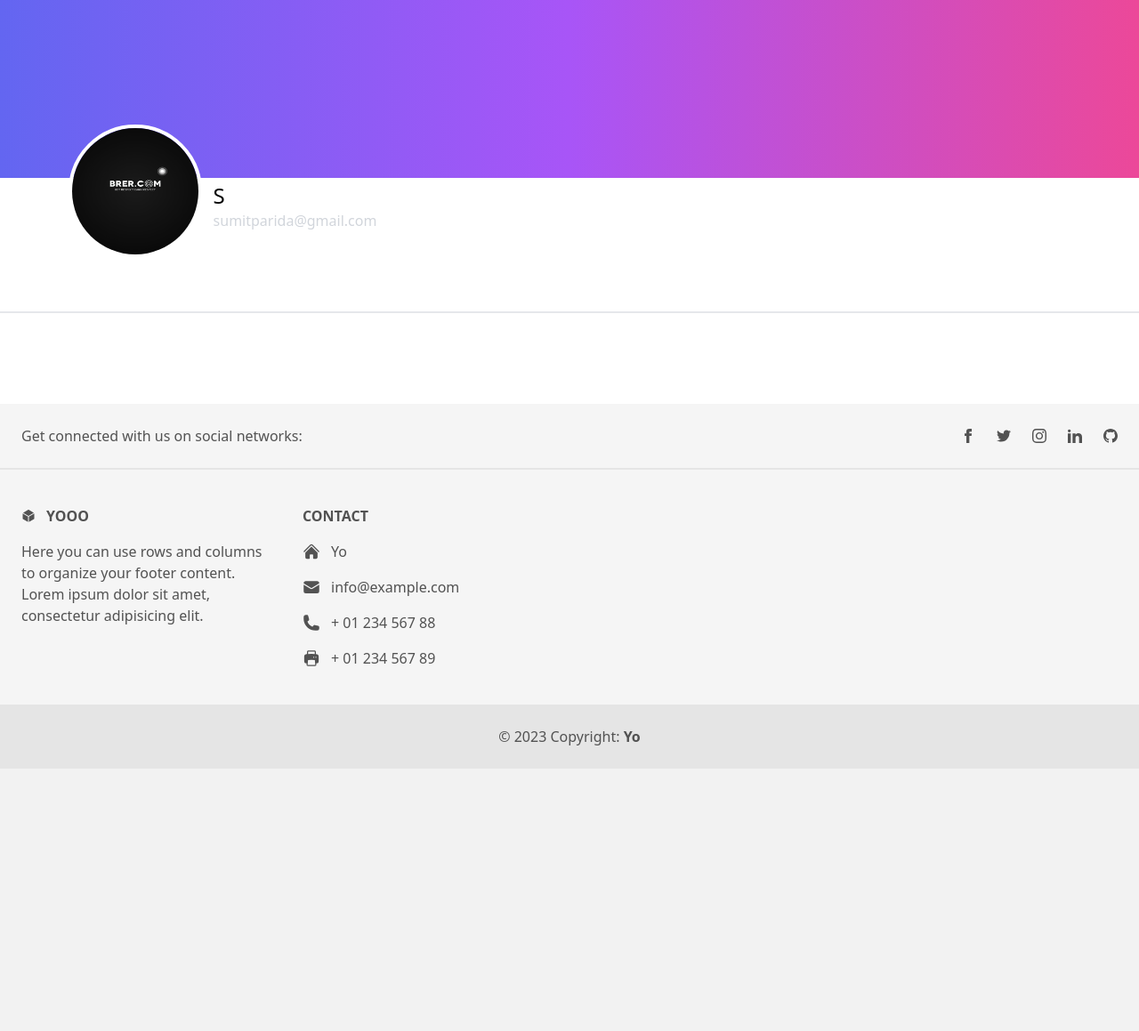
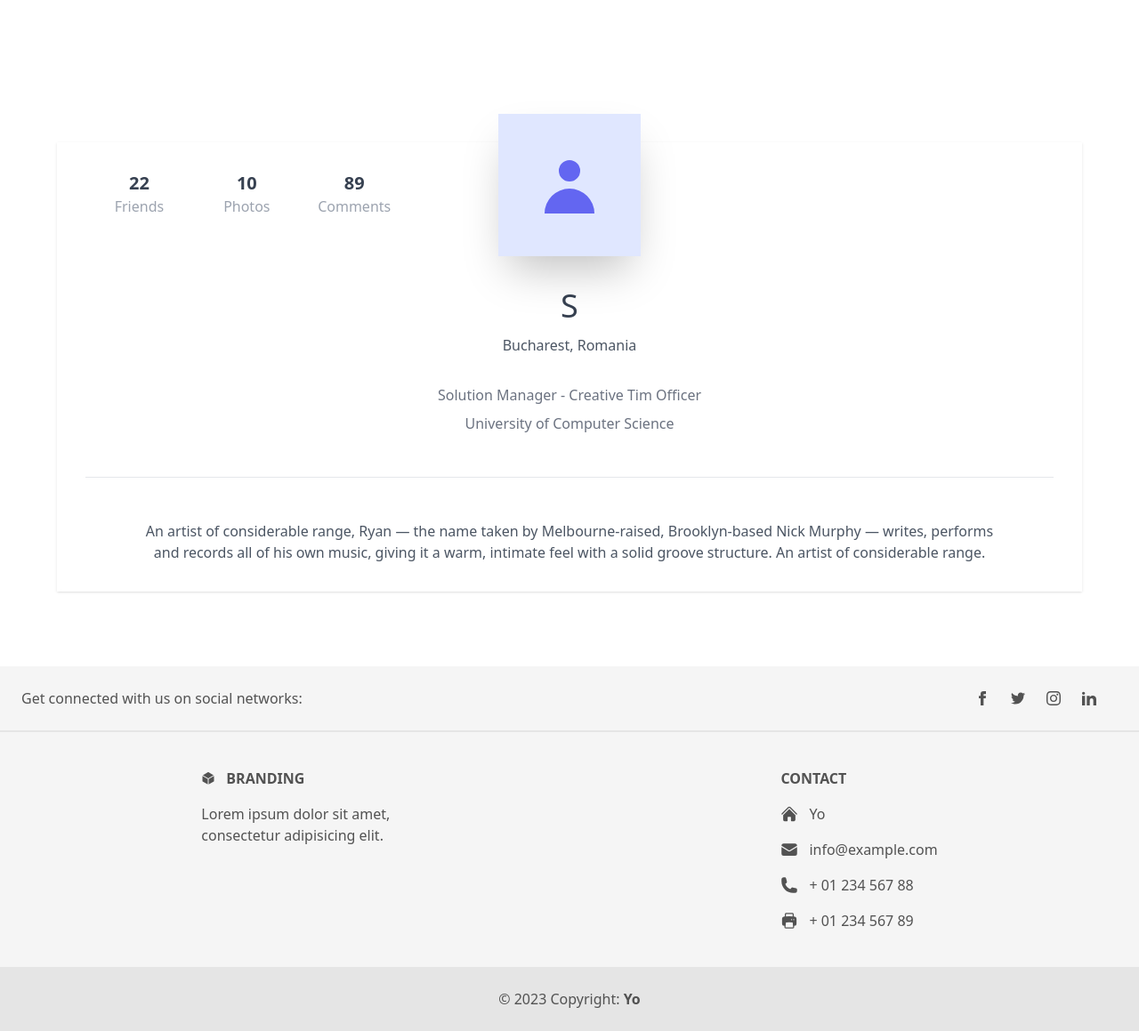
Before and after one commit to SinaPanahi/Bet-for-Respect, a Flask app: page /users/S in a window 1280 px wide. Shown: the part 64-1223 px from the top of the page at 89% size. Before the commit the page ends 928 px from the top, so only its background shows below. Run offline with Flask 3, Linux system fonts and the light colour scheme; a user stored in the database is signed in; some libraries are stand-ins or nearby versions.

Commit message:
userPage

```diff
--- a/templates/layout.html
+++ b/templates/layout.html
@@ -198,27 +198,11 @@
               />
             </svg>
           </a>
-          <a
-            href="https://www.github.com/"
-            target="_blank"
-            class="text-neutral-600 dark:text-neutral-200"
-          >
-            <svg
-              xmlns="http://www.w3.org/2000/svg"
-              class="h-4 w-4"
-              fill="currentColor"
-              viewBox="0 0 24 24"
-            >
-              <path
-                d="M12 0c-6.626 0-12 5.373-12 12 0 5.302 3.438 9.8 8.207 11.387.599.111.793-.261.793-.577v-2.234c-3.338.726-4.033-1.416-4.033-1.416-.546-1.387-1.333-1.756-1.333-1.756-1.089-.745.083-.729.083-.729 1.205.084 1.839 1.237 1.839 1.237 1.07 1.834 2.807 1.304 3.492.997.107-.775.418-1.305.762-1.604-2.665-.305-5.467-1.334-5.467-5.931 0-1.311.469-2.381 1.236-3.221-.124-.303-.535-1.524.117-3.176 0 0 1.008-.322 3.301 1.23.957-.266 1.983-.399 3.003-.404 1.02.005 2.047.138 3.006.404 2.291-1.552 3.297-1.23 3.297-1.23.653 1.653.242 2.874.118 3.176.77.84 1.235 1.911 1.235 3.221 0 4.609-2.807 5.624-5.479 5.921.43.372.823 1.102.823 2.222v3.293c0 .319.192.694.801.576 4.765-1.589 8.199-6.086 8.199-11.386 0-6.627-5.373-12-12-12z"
-              />
-            </svg>
-          </a>
         </div>
       </div>
       <div class="mx-6 py-10 text-center md:text-left">
-        <div class="grid-1 grid gap-8 md:grid-cols-2 lg:grid-cols-4">
-          <div class="">
+        <div class="flex justify-around">
+          <div class="w-[20%]">
             <h6
               class="mb-4 flex items-center justify-center font-semibold uppercase md:justify-start"
             >
@@ -232,12 +216,9 @@
                   d="M12.378 1.602a.75.75 0 00-.756 0L3 6.632l9 5.25 9-5.25-8.622-5.03zM21.75 7.93l-9 5.25v9l8.628-5.032a.75.75 0 00.372-.648V7.93zM11.25 22.18v-9l-9-5.25v8.57a.75.75 0 00.372.648l8.628 5.033z"
                 />
               </svg>
-              YOOO
+              Branding
             </h6>
-            <p>
-              Here you can use rows and columns to organize your footer content.
-              Lorem ipsum dolor sit amet, consectetur adipisicing elit.
-            </p>
+            <p>Lorem ipsum dolor sit amet, consectetur adipisicing elit.</p>
           </div>
 
           <div>
--- a/templates/users.html
+++ b/templates/users.html
@@ -1,6 +1,6 @@
 {% extends "layout.html" %} {% block title %} Register {% endblock %} {% block
 content %}
-
+<!--
 <div class="border-b-2 mb-[8%]">
   <div
     class="min-h-[200px] bg-gradient-to-r from-indigo-500 via-purple-500 to-pink-500"
@@ -24,6 +24,63 @@ content %}
       </div>
     </div>
   </div>
+</div> -->
+
+<div class="p-16">
+  <div class="p-8 bg-white shadow mt-24">
+    <div class="grid grid-cols-1 md:grid-cols-3">
+      <div
+        class="grid grid-cols-3 text-center order-last md:order-first mt-20 md:mt-0"
+      >
+        <div>
+          <p class="font-bold text-gray-700 text-xl">22</p>
+          <p class="text-gray-400">Friends</p>
+        </div>
+        <div>
+          <p class="font-bold text-gray-700 text-xl">10</p>
+          <p class="text-gray-400">Photos</p>
+        </div>
+        <div>
+          <p class="font-bold text-gray-700 text-xl">89</p>
+          <p class="text-gray-400">Comments</p>
+        </div>
+      </div>
+      <div class="relative">
+        <div
+          class="w-40 h-40 bg-indigo-100 mx-auto shadow-2xl absolute inset-x-0 top-0 -mt-16 flex items-center justify-center text-indigo-500"
+        >
+          <svg
+            xmlns="http://www.w3.org/2000/svg"
+            class="h-20 w-20"
+            viewBox="0 0 20 20"
+            fill="currentColor"
+          >
+            <path
+              fill-rule="evenodd"
+              d="M10 9a3 3 0 100-6 3 3 0 000 6zm-7 9a7 7 0 1114 0H3z"
+              clip-rule="evenodd"
+            />
+          </svg>
+        </div>
+      </div>
+    </div>
+    <div class="mt-20 text-center border-b pb-12">
+      <h1 class="text-4xl font-medium text-gray-700">
+        {{session['username']}}
+      </h1>
+      <p class="font-light text-gray-600 mt-3">Bucharest, Romania</p>
+      <p class="mt-8 text-gray-500">Solution Manager - Creative Tim Officer</p>
+      <p class="mt-2 text-gray-500">University of Computer Science</p>
+    </div>
+    <div class="mt-12 flex flex-col justify-center">
+      <p class="text-gray-600 text-center font-light lg:px-16">
+        An artist of considerable range, Ryan — the name taken by
+        Melbourne-raised, Brooklyn-based Nick Murphy — writes, performs and
+        records all of his own music, giving it a warm, intimate feel with a
+        solid groove structure. An artist of considerable range.
+      </p>
+    </div>
+  </div>
 </div>
 
 {% endblock %}
```
Also changed, not shown: instance/database.sqlite.
